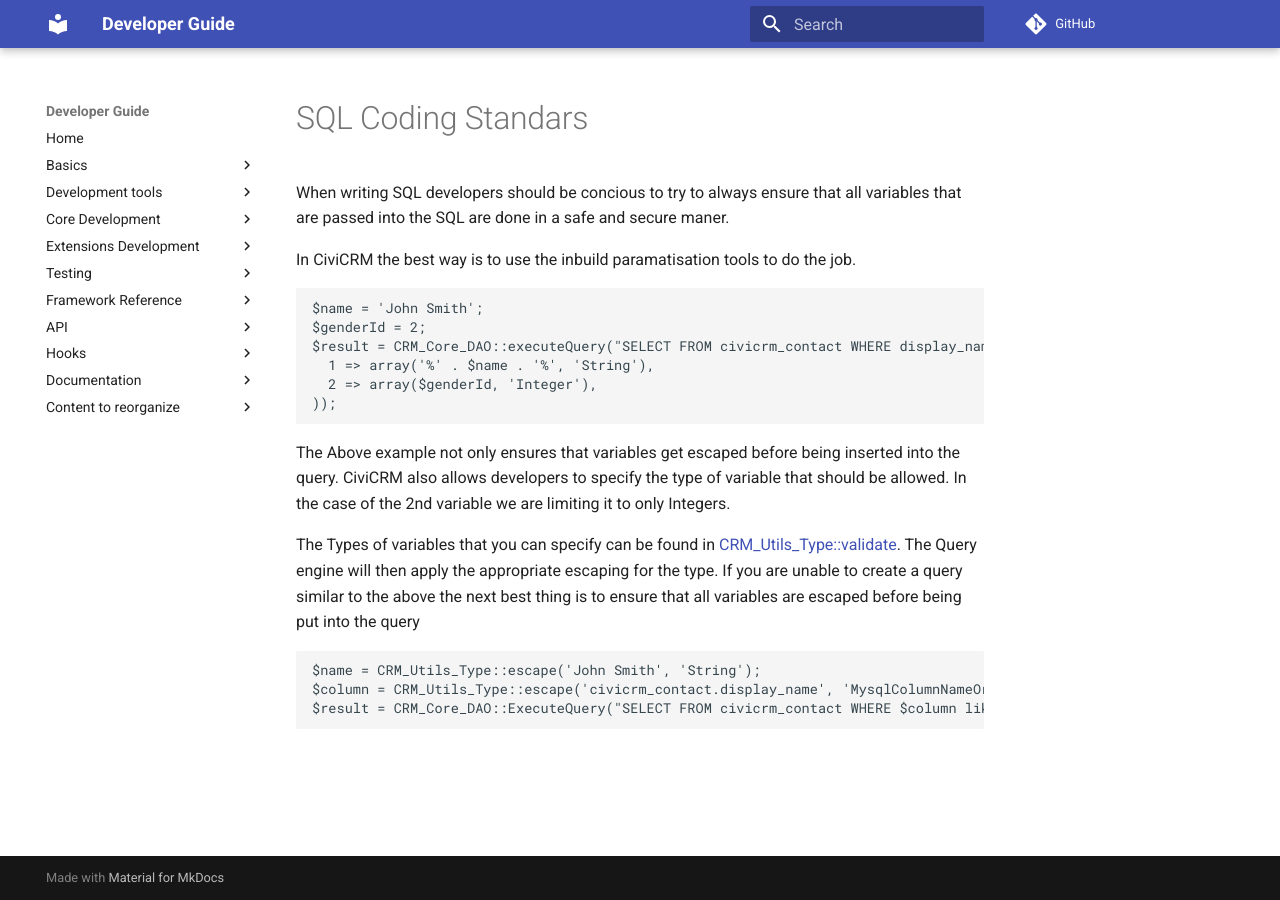
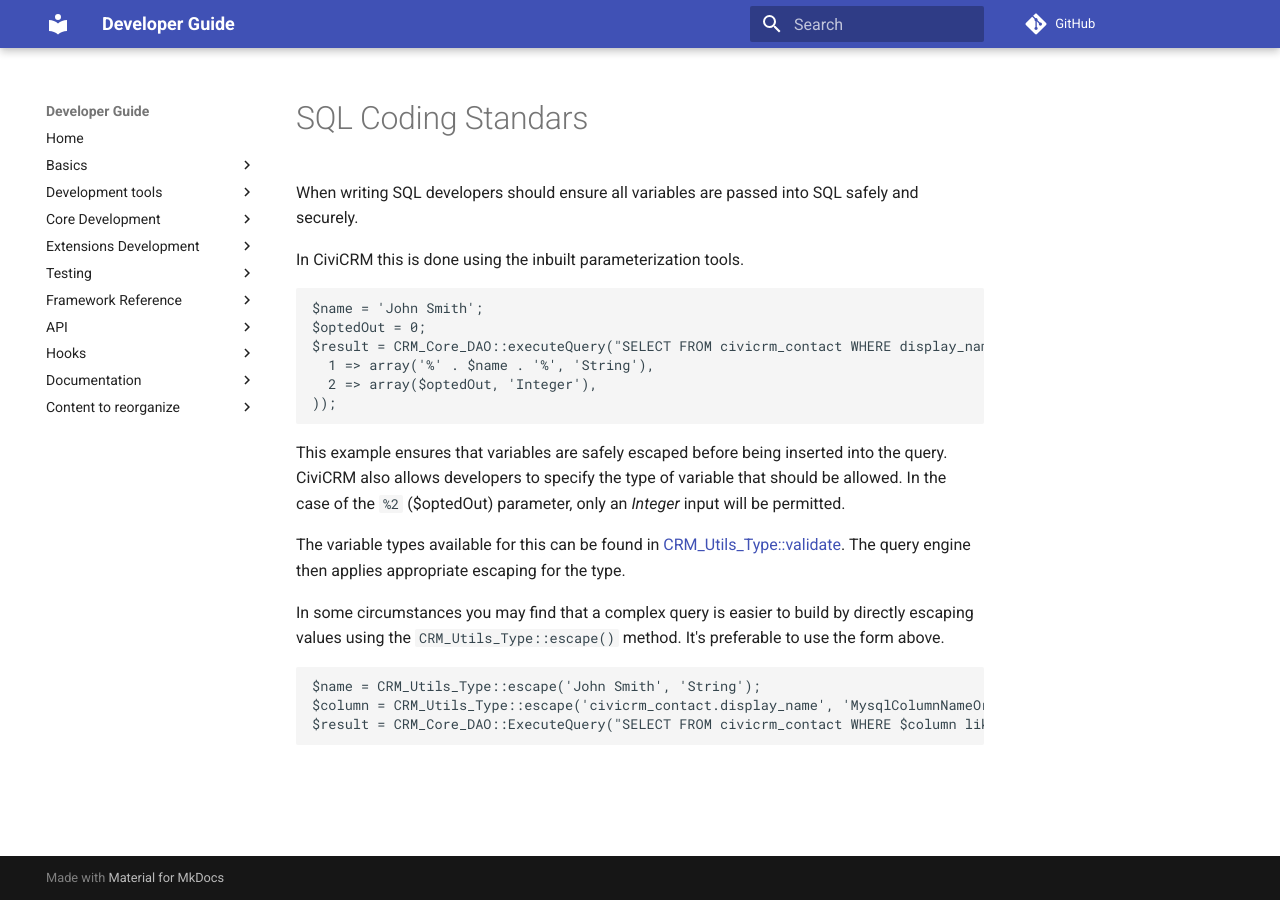
Before and after one commit to civicrm/civicrm-dev-docs, an MkDocs documentation site: the page built from docs/standards/sql.md, in a window 1280 px wide. Built offline with MkDocs 1.6.1 and Material for MkDocs 9.7.7, drawn with Linux system fonts in a browser that asks for light colours; comment, search, counter and statistics services are not loaded; old or Windows-style settings are respelled for this version of MkDocs.

Commit message:
Rewrite SQL docs on parameterization.

````diff
--- a/docs/standards/sql.md
+++ b/docs/standards/sql.md
@@ -1,21 +1,23 @@
 # SQL Coding Standars
 
-When writing SQL developers should be concious to try to always ensure that all variables that are passed into the SQL are done in a safe and secure maner.
+When writing SQL developers should ensure all variables are passed into SQL safely and securely.
 
-In CiviCRM the best way is to use the inbuild paramatisation tools to do the job.
+In CiviCRM this is done using the inbuilt parameterization tools.
 
 ```php
 $name = 'John Smith';
-$genderId = 2;
-$result = CRM_Core_DAO::executeQuery("SELECT FROM civicrm_contact WHERE display_name like %1 AND gender = %2", array(
+$optedOut = 0;
+$result = CRM_Core_DAO::executeQuery("SELECT FROM civicrm_contact WHERE display_name like %1 AND is_opt_out = %2", array(
   1 => array('%' . $name . '%', 'String'),
-  2 => array($genderId, 'Integer'),
+  2 => array($optedOut, 'Integer'),
 ));
 ```
 
-The Above example not only ensures that variables get escaped before being inserted into the query. CiviCRM also allows developers to specify the type of variable that should be allowed. In the case of the 2nd variable we are limiting it to only Integers.
+This example ensures that variables are safely escaped before being inserted into the query. CiviCRM also allows developers to specify the type of variable that should be allowed. In the case of the `%2` ($optedOut) parameter, only an *Integer* input will be permitted.
 
-The Types of variables that you can specify can be found in [CRM_Utils_Type::validate](https://github.com/civicrm/civicrm-core/blob/master/CRM/Utils/Type.php#L378). The Query engine will then apply the appropriate escaping for the type. If you are unable to create a query similar to the above the next best thing is to ensure that all variables are escaped before being put into the query
+The variable types available for this can be found in [CRM_Utils_Type::validate](https://github.com/civicrm/civicrm-core/blob/master/CRM/Utils/Type.php#L378). The query engine then applies appropriate escaping for the type.
+
+In some circumstances you may find that a complex query is easier to build by directly escaping values using the `CRM_Utils_Type::escape()` method. It's preferable to use the form above.
 
 ```php
 $name = CRM_Utils_Type::escape('John Smith', 'String');
````
